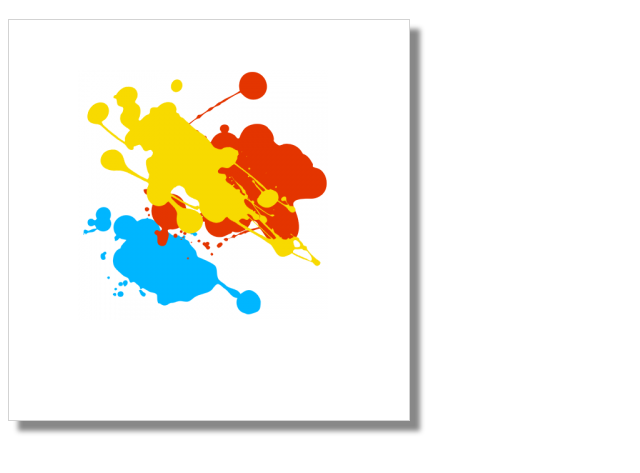
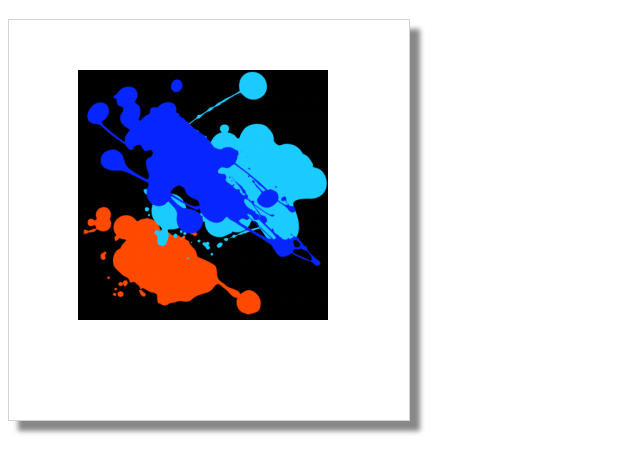
Before and after one commit to railsagainstignorance/chromatography, a plain HTML site: page index.html in a window 1280 px wide. Shown: the part 61-534 px from the top of the page, without its empty margins (0-640 px from the left). Drawn offline with Linux system fonts and the light colour scheme.

Commit message:
initial munging of img in canvas - invert[A

```diff
--- a/index.html
+++ b/index.html
@@ -15,9 +15,19 @@
   </style>
   <script>
   var Chroma = (function(){
-    function createPaper(canvasId){
+    function createPaper(canvas){
         function addSolvent() {
-          console.log(`addSolvent to ${canvasId}`);
+          console.log(`addSolvent to ${canvas}`);
+          var context = canvas.getContext('2d');
+          var imageData = context.getImageData(0,0,canvas.width,canvas.height);
+          var data = imageData.data;
+
+          for (var i = 0; i < data.length; i += 4) {
+            data[i]     = 255 - data[i];     // red
+            data[i + 1] = 255 - data[i + 1]; // green
+            data[i + 2] = 255 - data[i + 2]; // blue
+          }
+          context.putImageData(imageData, 0, 0);
         }
 
         return {
@@ -44,7 +54,7 @@
 
     imageObj.onload = function() {
       context.drawImage(imageObj, 69, 50);
-      var paper = Chroma.create(myCanvas);
+      var paper = Chroma.create(canvas);
       paper.run();
     };
     imageObj.src = 'assets/splodge.png';
```
